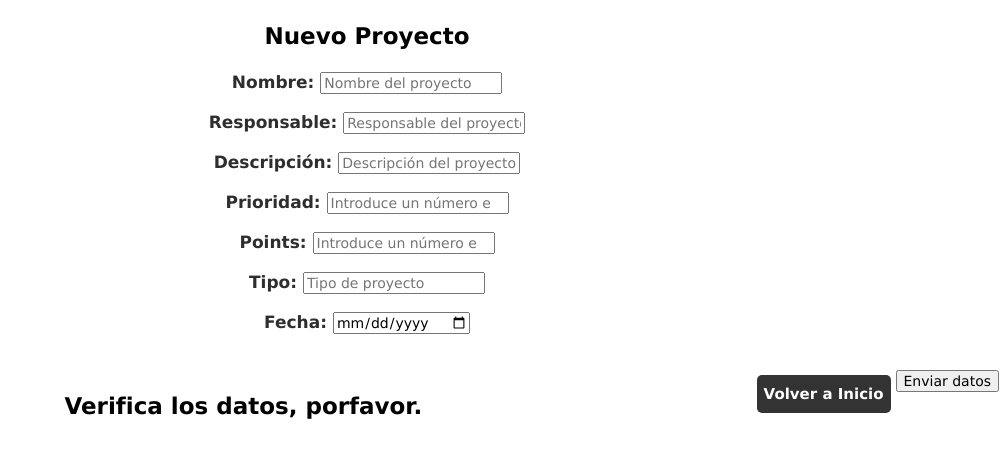
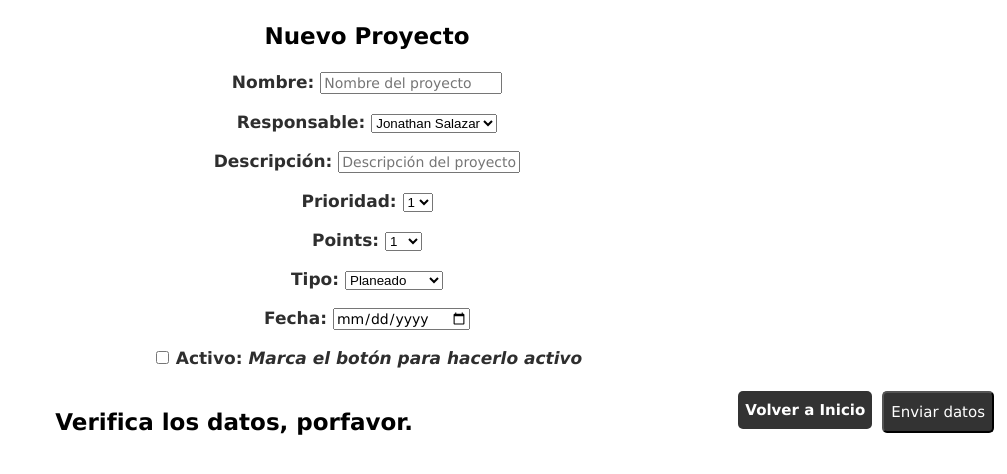
Before and after one commit to JonathanSalazar3779/proyectos, a PHP site: page /subir_bd.php in a window 1280 px wide. Shown: the top 474 px of the page, without its empty margins (273-1280 px from the left). Run offline with PHP 8.4, Linux system fonts and the light colour scheme; some libraries are stand-ins or nearby versions.

Commit message:
Checar avance
Checaremos el avance de ese proyecto.

```diff
--- a/css/estilos.css
+++ b/css/estilos.css
@@ -24,6 +24,7 @@ table td{
 
 table{
   width: 100%;
+  text-align: center;
 }
 
 #nuevo_proyec{
@@ -36,6 +37,11 @@ table{
   font-size: 15px;
   font-family: 'Verdana';
   float: right;
+}
+
+#resultados{
+  margin-top: 12px;
+
 }
 
 a{
@@ -61,6 +67,26 @@ input{
 
 #enviar{
   float: right;
+  border-radius: 5px;
+  padding: 10px 7px;
+  text-decoration: none;
+  color: #fff;
+  background-color: #333;
+  margin: 5px;
+  font-size: 15px;
+  font-family: 'Verdana';
+}
+
+#guardar{
+  float: right;
+  border-radius: 5px;
+  padding: 10px 7px;
+  text-decoration: none;
+  color: #fff;
+  background-color: #333;
+  margin: 5px;
+  font-size: 15px;
+  font-family: 'Verdana';
 }
 
 #regresar_inicio{
@@ -74,3 +100,14 @@ input{
   font-family: 'Verdana';
   float: right;
 }
+ #cancelar{
+   border-radius: 5px;
+   padding: 10px 7px;
+   text-decoration: none;
+   color: #fff;
+   background-color: #333;
+   margin: 5px;
+   font-size: 15px;
+   font-family: 'Verdana';
+   float: right;
+ }
--- a/index.php
+++ b/index.php
@@ -32,7 +32,7 @@
           <td><h4><?php echo $f['Id'];?></h4></td>
           <td><h4><?php echo $f['Nombre_proyecto']?></h4></td>
           <td><h4><?php echo $f['Fecha_Creacion']?></h4></td>
-          <td><a href="./ver_proyecto.php?id=<?php echo $f['id'];?>"><strong>Ver Proyecto</strong></a></td>
+          <td><a href="ver_proyecto.php?id=<?php echo $f['Id'];?>"><strong>Ver Proyecto</strong></a></td>
         </tr>
       </table>
       <?php
--- a/nuevo_proyecto.php
+++ b/nuevo_proyecto.php
@@ -21,23 +21,48 @@
           <input required name="nombre" type="text" placeholder="Nombre del proyecto"></input>
         <br><br>
         <label for="responsable"><strong>Responsable: <strong></label>
-          <input required name="responsable" type="text" placeholder="Responsable del proyecto"></input>
+          <select name="responsable">
+            <option value="jonathan salazar">Jonathan Salazar</option>
+            <option value="pedro juarez">Pedro Juárez</option>
+            <option value="sandra lopez">Sandra López</option>
+          </select>
         <br><br>
         <label for="descripcion"><strong>Descripción: <strong></label>
           <input required name="descripcion" type="text" placeholder="Descripción del proyecto"></input>
         <br><br>
         <label for="prioridad"><strong>Prioridad: <strong></label>
-          <input required name="prioridad" type="number" placeholder="Introduce un número entero"></input>
+          <select name="prioridad">
+            <option value="1">1</option>
+            <option value="2">2</option>
+            <option value="3">3</option>
+            <option value="4">4</option>
+            <option value="5">5</option>
+          </select>
         <br><br>
         <label for="puntos"><strong>Points: <strong></label>
-          <input required name="puntos" type="number" placeholder="Introduce un número entero impar"></input>
+          <select name="puntos">
+            <option value="1">1</option>
+            <option value="3">3</option>
+            <option value="5">5</option>
+            <option value="7">7</option>
+            <option value="9">9</option>
+            <option value="11">11</option>
+            <option value="13">13</option>
+          </select>
         <br><br>
         <label for="tipo_proyec"><strong>Tipo: <strong></label>
-          <input required name="tipo_proyec" type="text" placeholder="Tipo de proyecto"></input>
+          <select name="tipo_proyec">
+            <option value="planeado">Planeado</option>
+            <option value="no_planeado">No planeado</option>
+            <option value="bug">Bug</option>
+            <option value="otro">Otro</option>
+          </select>
         <br><br>
         <label for="fecha"><strong>Fecha: <strong></label>
           <input required name="fecha" type="date" placeholder="Fecha de la creación"></input>
         <br><br>
+        <input required name="activo" type="checkbox"></input>
+          <label for="activo"><strong>Activo: <em>Marca el botón para hacerlo activo</em></strong></label>
       </form>
     </div>
     <br>
@@ -45,13 +70,6 @@
     <input id="enviar" type="submit" name="enviar" value="Enviar datos"></input>
     <a href="./index.php" id="regresar_inicio"><strong>Volver a Inicio</strong></a>
 
-    <?php
-      header("Content-Type: text/html; charset=utf-8");
-      //Conexión a la base de datos
-      $con = mysqli_connect("localhost","root","");
-      mysqli_select_db($con, "proyectos")or die("No se pudo conectar con la base de datos.");
-    ?>
-
   </body>
 
   <script>
--- a/subir_bd.php
+++ b/subir_bd.php
@@ -16,13 +16,14 @@ if (isset($_POST['nombre']) && !empty($_POST['nombre']) &&
     $puntos = $_POST['puntos'];
     $tipo_proyec = $_POST['tipo_proyec'];
     $fecha = $_POST['fecha'];
+    $activo = $_POST['activo'];
 
     $db_connection = mysqli_connect("localhost", "root", "", "proyectos");
 
-  mysqli_query($db_connection, "INSERT INTO `principal` (`Id`, `Nombre_proyecto`, `Nombre_responsable`, `Descripcion`, `Prioridad`, `Points`, `Tipo`, `Fecha_Creacion`) VALUES (NULL, '$nombre', '$responsable', '$descripcion', '$prioridad', '$puntos', '$tipo_proyec', '$fecha')");
+    mysqli_query($db_connection, "INSERT INTO `principal` (`Id`, `Nombre_proyecto`, `Nombre_responsable`, `Descripcion`, `Prioridad`, `Points`, `Tipo`, `Fecha_Creacion`, `Activo`) VALUES (NULL, '$nombre', '$responsable', '$descripcion', '$prioridad', '$puntos', '$tipo_proyec', '$fecha', '$activo')");
 
-  header("Location: ./index.php");
-}else {
+}
+else {
   echo "<h3>Verifica los datos, porfavor.</h3>";
 }
 ?>
```
Also changed, not shown: ver_proyecto.php (+44 -10 lines). Lines whose indentation alone changed are shown as unchanged.
